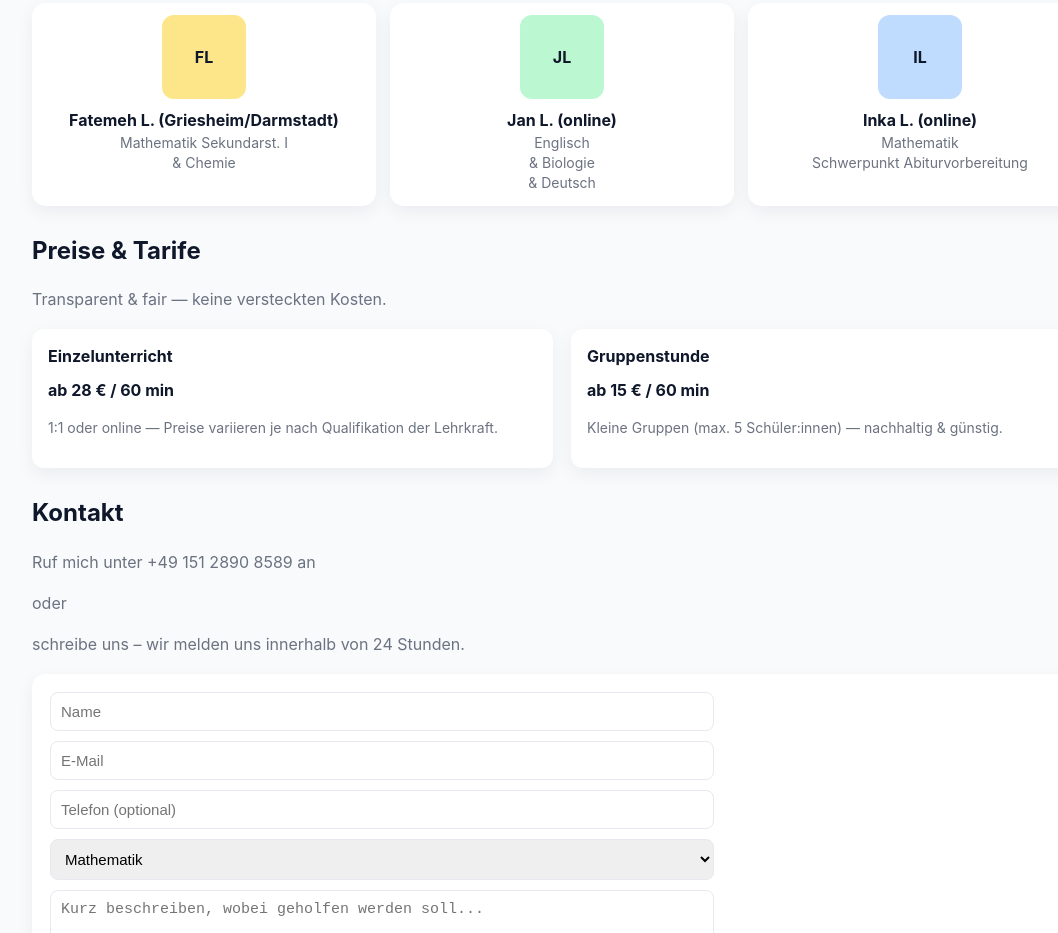
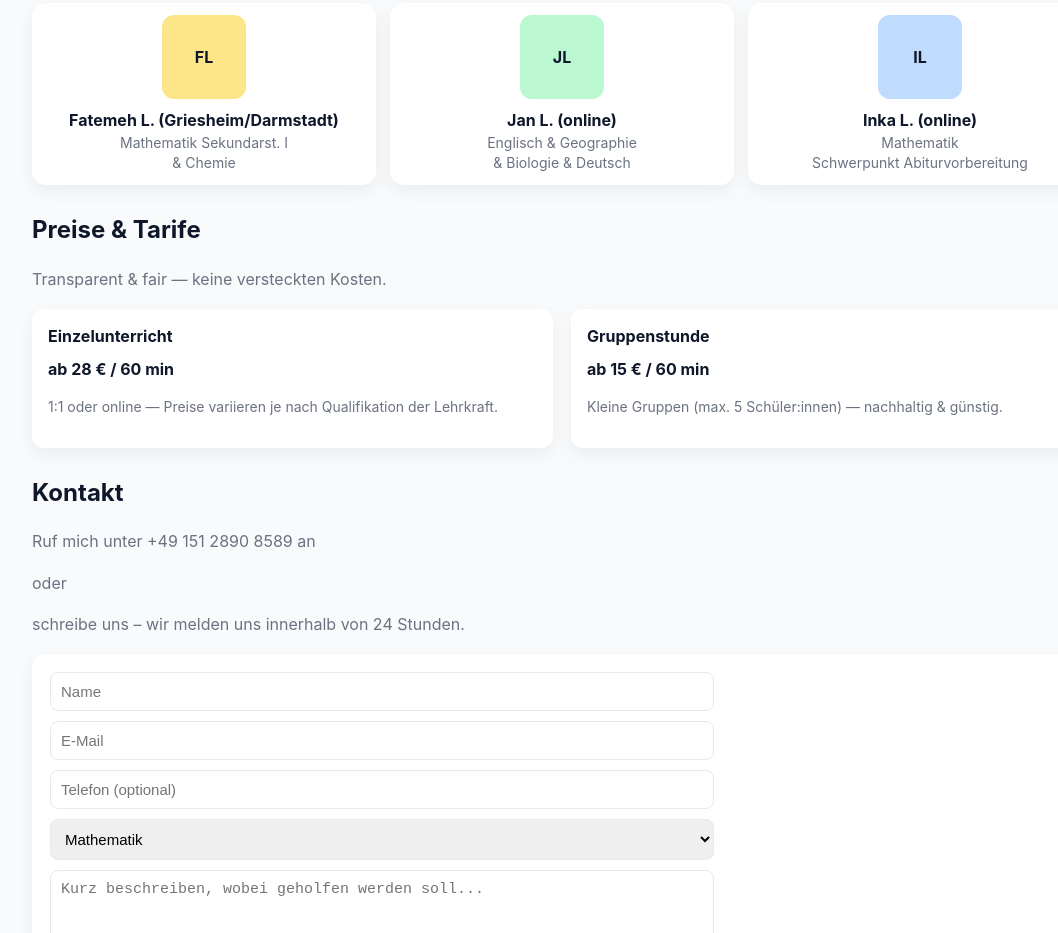
Before and after one commit to DigiTaler/studious, a plain HTML site: page index.html in a window 1280 px wide. Shown: the part 911-1844 px from the top of the page, without its empty margins (78-1136 px from the left). Drawn offline with Linux system fonts and the light colour scheme.

Commit message:
Update index.html

```diff
--- a/index.html
+++ b/index.html
@@ -164,9 +164,8 @@
         <div class="card tutor">
           <div class="avatar" style="background:#bbf7d0">JL</div>
           <div class="name">Jan L. (online)</div>
-          <div class="subject">Englisch</div>
-          <div class="subject">& Biologie</div>
-          <div class="subject">& Deutsch</div>
+          <div class="subject">Englisch & Geographie</div>
+          <div class="subject">& Biologie & Deutsch</div>
         </div>
         <div class="card tutor">
           <div class="avatar" style="background:#bfdbfe">IL</div>
```
